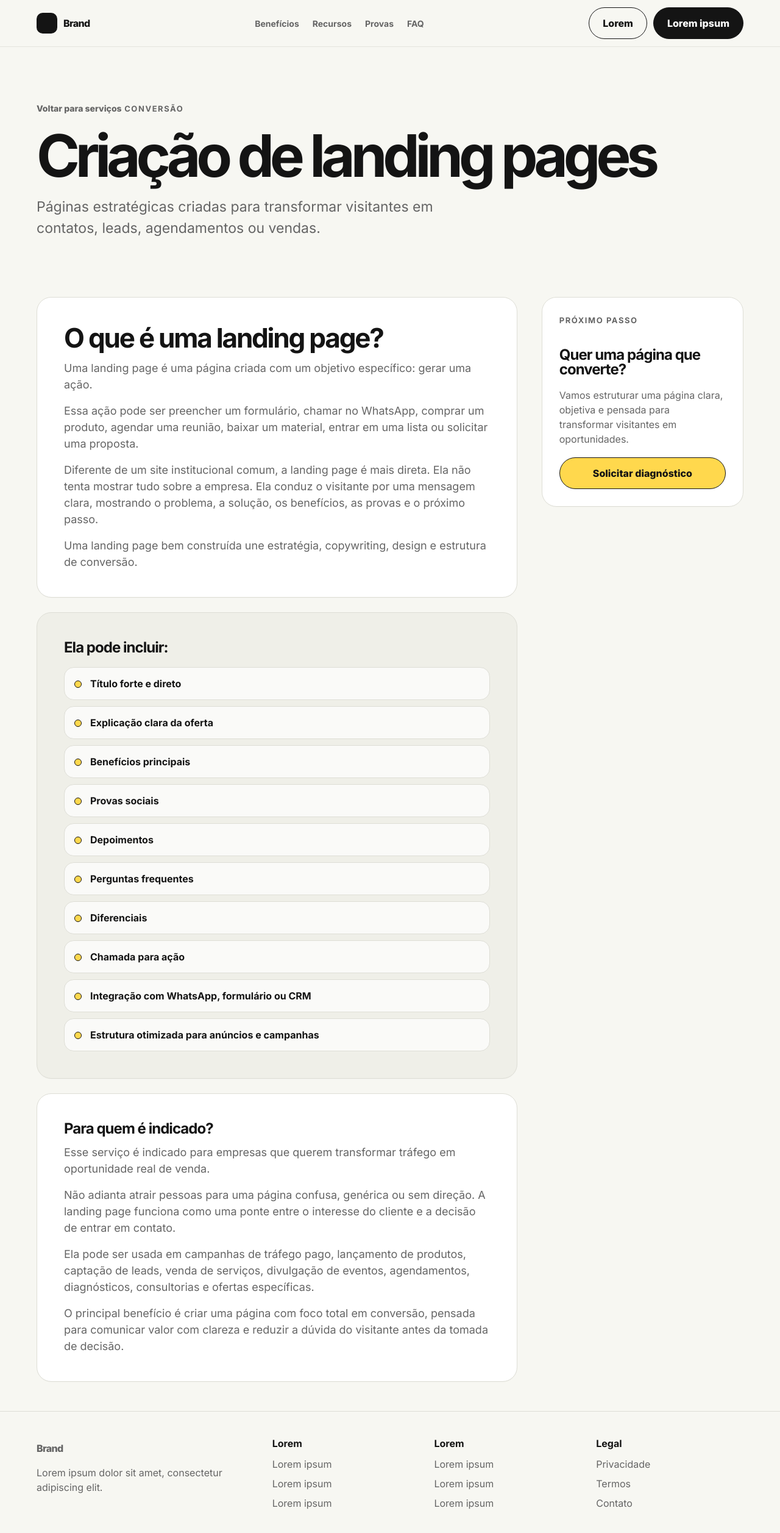
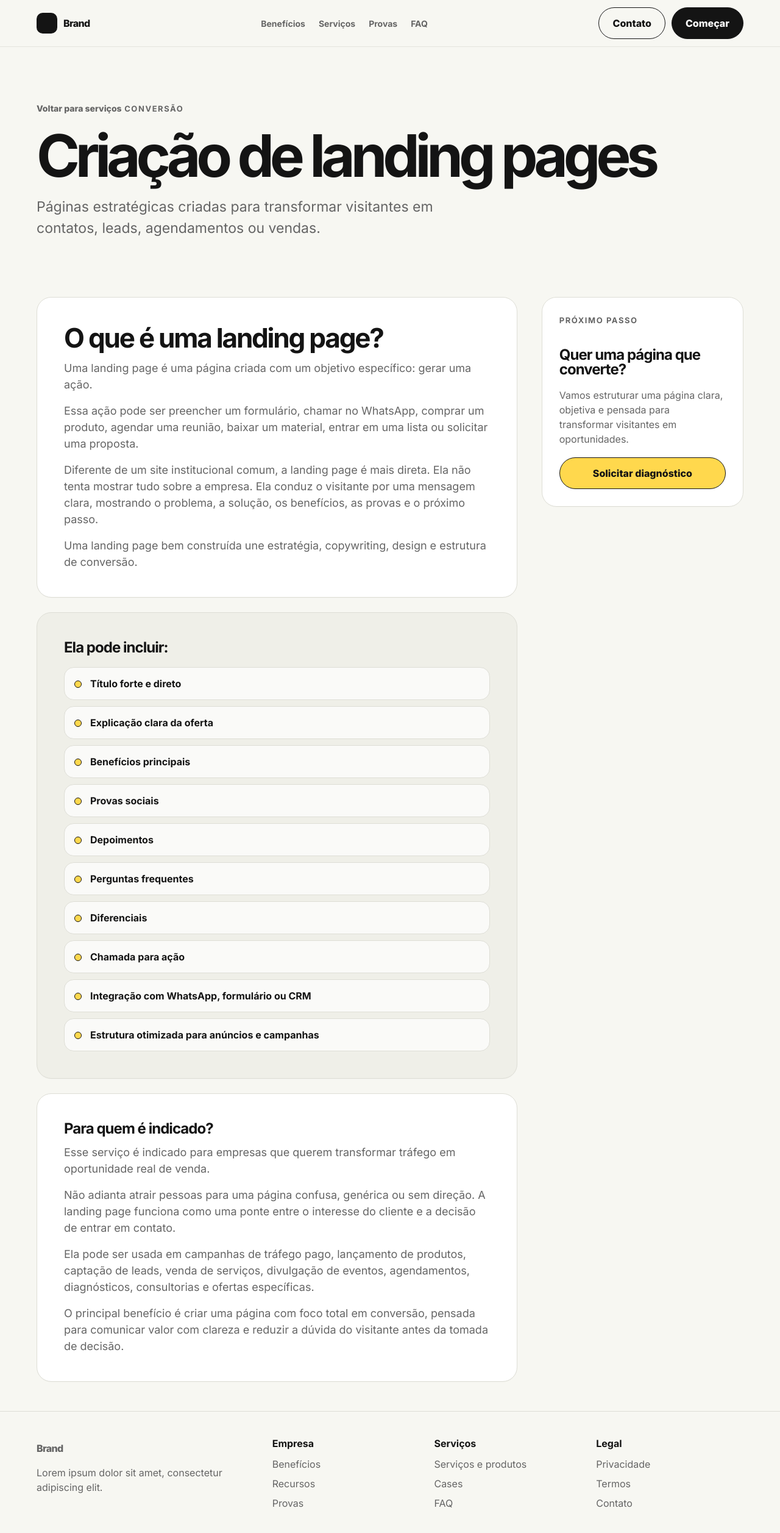
Before and after one commit to Lguirelli/teste-landing-page, a plain HTML site: page servicos/landing-pages.html in a window 1280 px wide. Shown: the whole page at 61% size. Drawn offline with Linux system fonts and the light colour scheme.

Commit message:
Add files via upload

```diff
--- a/js/include-sections.js
+++ b/js/include-sections.js
@@ -1,5 +1,6 @@
 async function includeSections() {
   const targets = document.querySelectorAll("[data-section]");
+  const root = document.body?.dataset.root || "";
 
   await Promise.all([...targets].map(async (target) => {
     const path = target.getAttribute("data-section");
@@ -11,7 +12,8 @@ async function includeSections() {
         throw new Error(`Erro ao carregar ${path}`);
       }
 
-      target.innerHTML = await response.text();
+      const html = await response.text();
+      target.innerHTML = html.replaceAll("{{root}}", root);
     } catch (error) {
       target.innerHTML = `
         <section class="section">
--- a/sections/footer.html
+++ b/sections/footer.html
@@ -1,29 +1,32 @@
 <footer class="site-footer">
   <div class="container footer-grid">
     <div>
-      <a href="#main" class="logo">
+      <a href="{{root}}index.html#main" class="logo" aria-label="Página inicial">
         <span class="logo-mark" aria-hidden="true"></span>
         <span>Brand</span>
       </a>
       <p>Lorem ipsum dolor sit amet, consectetur adipiscing elit.</p>
     </div>
+
     <div>
-      <h4>Lorem</h4>
-      <a href="#benefits">Lorem ipsum</a>
-      <a href="#features">Lorem ipsum</a>
-      <a href="#proof">Lorem ipsum</a>
+      <h4>Empresa</h4>
+      <a href="{{root}}index.html#benefits">Benefícios</a>
+      <a href="{{root}}index.html#features">Recursos</a>
+      <a href="{{root}}index.html#proof">Provas</a>
     </div>
+
     <div>
-      <h4>Lorem</h4>
-      <a href="#case">Lorem ipsum</a>
-      <a href="#pricing">Lorem ipsum</a>
-      <a href="#faq">Lorem ipsum</a>
+      <h4>Serviços</h4>
+      <a href="{{root}}index.html#services">Serviços e produtos</a>
+      <a href="{{root}}index.html#case">Cases</a>
+      <a href="{{root}}index.html#faq">FAQ</a>
     </div>
+
     <div>
       <h4>Legal</h4>
       <a href="#">Privacidade</a>
       <a href="#">Termos</a>
-      <a href="#">Contato</a>
+      <a href="{{root}}index.html#lead">Contato</a>
     </div>
   </div>
 </footer>
--- a/sections/header.html
+++ b/sections/header.html
@@ -1,20 +1,20 @@
 <header class="site-header">
   <div class="container header-inner">
-    <a href="#main" class="logo" aria-label="Página inicial">
+    <a href="{{root}}index.html#main" class="logo" aria-label="Página inicial">
       <span class="logo-mark" aria-hidden="true"></span>
       <span>Brand</span>
     </a>
 
     <nav class="nav" aria-label="Navegação principal">
-      <a href="#benefits">Benefícios</a>
-      <a href="#features">Recursos</a>
-      <a href="#proof">Provas</a>
-      <a href="#faq">FAQ</a>
+      <a href="{{root}}index.html#benefits">Benefícios</a>
+      <a href="{{root}}index.html#services">Serviços</a>
+      <a href="{{root}}index.html#proof">Provas</a>
+      <a href="{{root}}index.html#faq">FAQ</a>
     </nav>
 
     <div class="header-actions">
-      <a class="btn btn-secondary" href="#lead">Lorem</a>
-      <a class="btn" href="#final-cta">Lorem ipsum</a>
+      <a class="btn btn-secondary" href="{{root}}index.html#lead">Contato</a>
+      <a class="btn" href="{{root}}index.html#final-cta">Começar</a>
     </div>
   </div>
 </header>
--- a/servicos/landing-pages.html
+++ b/servicos/landing-pages.html
@@ -10,7 +10,7 @@
   <link href="https://fonts.googleapis.com/css2?family=Inter:wght@400;500;600;700;800&display=swap" rel="stylesheet" />
   <link rel="stylesheet" href="../css/styles.css" />
 </head>
-<body>
+<body data-root="../">
   <a class="skip-link" href="#main">Pular para o conteúdo</a>
 
   <div id="site-header" data-section="../sections/header.html"></div>
```
Also changed, not shown: index.html (+1 -1 lines), sections/services.html (+5 -5 lines), servicos/agentes-ia.html (+1 -1 lines), servicos/conteudo-personalizado.html (+1 -1 lines), servicos/dashboards-pmes.html (+1 -1 lines), servicos/planejamento-conteudo-ia.html (+1 -1 lines).
